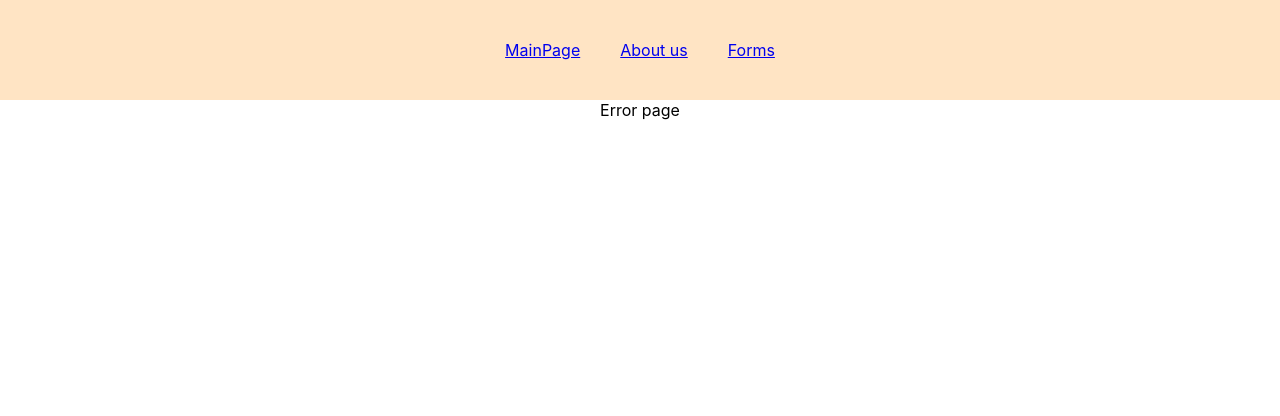
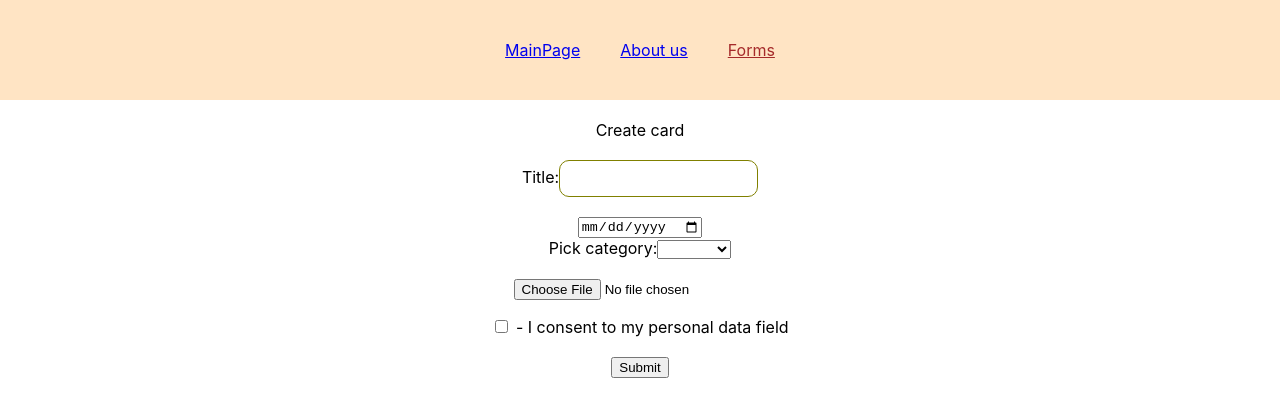
Before and after one commit to MariStakhovskaya/rsschool-react, a React (Create React App) app in the folder components/: page /forms in a window 1280 px wide. Before the commit this address led to /404. Shown: the top 416 px of the page. Built offline with nearby package versions, Linux system fonts and the light colour scheme.

Commit message:
feat: add inputs for form

```diff
--- a/components/src/app/App.tsx
+++ b/components/src/app/App.tsx
@@ -1,5 +1,6 @@
 import About from 'pages/about/About';
 import ErrorPage from 'pages/error/ErrorPage';
+import Forms from 'pages/forms/Forms';
 import Main from 'pages/main/Main';
 import React from 'react';
 import { Navigate, Route, Routes } from 'react-router-dom';
@@ -15,6 +16,7 @@ function App() {
           <Route index element={<Main />} />
         </Route>
         <Route path="/about" element={<About />} />
+        <Route path="/forms" element={<Forms />} />
         <Route path="/404" element={<ErrorPage />} />
         <Route path="*" element={<Navigate replace to="/404" />} />
       </Routes>
--- /dev/null
+++ b/components/src/pages/forms/Forms.module.css
@@ -0,0 +1,15 @@
+.formContainer{
+    width: 400px;
+    margin: 0 auto;
+    margin-top: 20px;
+}
+
+.formContainer input {
+    margin-top: 20px;
+}
+
+.formContainer .title {
+    padding: 10px;
+    border: 1px solid olive;
+    border-radius: 10px;
+}
--- /dev/null
+++ b/components/src/pages/forms/Forms.tsx
@@ -0,0 +1,63 @@
+import React, { FormEvent } from 'react';
+import { Component } from 'react';
+import style from './Forms.module.css';
+
+class Forms extends Component {
+  inputName = React.createRef<HTMLInputElement>();
+  inputDate = React.createRef<HTMLInputElement>();
+  inputCheck = React.createRef<HTMLInputElement>();
+  inputSelect = React.createRef<HTMLSelectElement>();
+  inputFile = React.createRef<HTMLInputElement>();
+
+  // eslint-disable-next-line @typescript-eslint/no-explicit-any
+  constructor(props: any) {
+    super(props);
+  }
+
+  handleSubmit(event: FormEvent) {
+    event.preventDefault();
+  }
+  render() {
+    return (
+      <div className={style.formContainer}>
+        <div>Create card</div>
+        <form onSubmit={this.handleSubmit}>
+          <div>
+            <label>
+              Title:
+              <input className={style.title} type="text" ref={this.inputName} />
+            </label>
+          </div>
+          <div>
+            <input type="date" ref={this.inputDate} />
+          </div>
+          <div>
+            <label>
+              Pick category:
+              <select ref={this.inputSelect}>
+                <option></option>
+                <option value="grapefruit">mentor</option>
+                <option value="lime">student1</option>
+                <option value="coconut">tranee</option>
+                <option value="mango">junior</option>
+                <option value="mango">senior</option>
+                <option value="mango">middle</option>
+              </select>
+            </label>
+          </div>
+          <div>
+            <input type="file" ref={this.inputFile} />
+          </div>
+          <div>
+            <input type="checkbox" ref={this.inputCheck} /> - I consent to my personal data field
+          </div>
+          <div>
+            <input type="submit" value="Submit" />
+          </div>
+        </form>
+      </div>
+    );
+  }
+}
+
+export default Forms;
```
